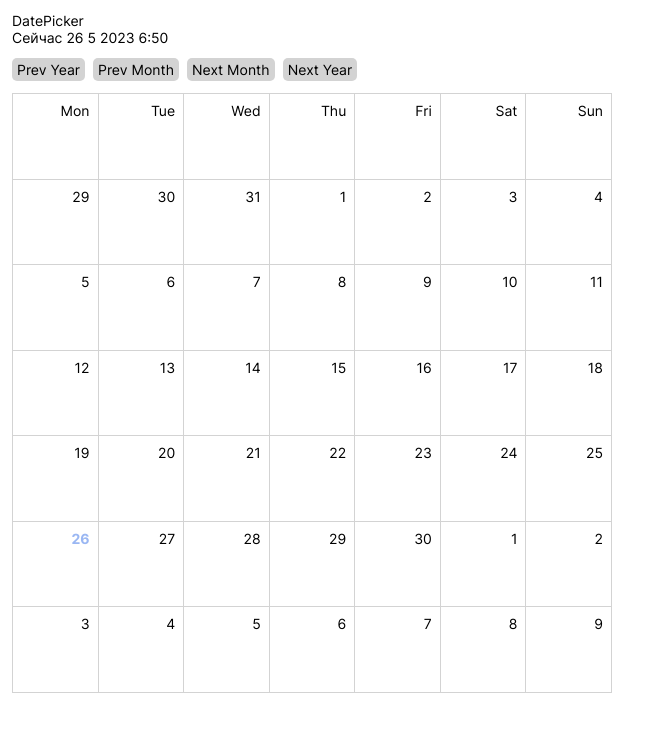
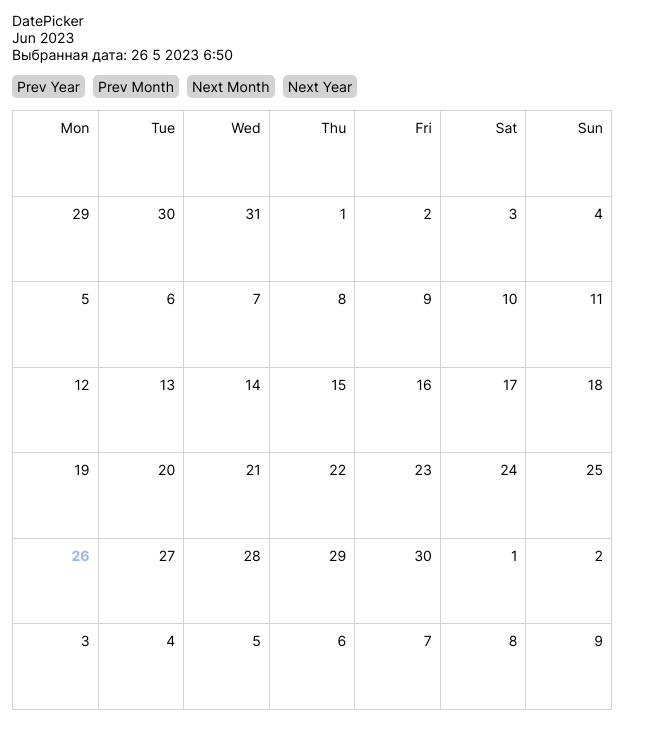
Before and after one commit to VladimirBvt/SuperDatePicker, a React (Create React App) app: page / in a window 1280 px wide. Shown: the top 748 px of the page, without its empty margins (0-663 px from the left). Built offline with nearby package versions, Linux system fonts and the light colour scheme.

Commit message:
Fix bug.

```diff
--- a/src/components/DatePicker/DatePicker.tsx
+++ b/src/components/DatePicker/DatePicker.tsx
@@ -37,9 +37,6 @@ interface IDateCellItem {
   date: number;
   month: number;
   year: number;
-
-  isToday?: boolean;
-  isSelected?: boolean;
 }
 
 const getDaysAmountInAMonth = (year: number, month: number) => {
@@ -48,12 +45,26 @@ const getDaysAmountInAMonth = (year: number, month: number) => {
   return nextMonthDate.getDate()
 }
 
+const sundayWeekToMondayWeekDayMap: Record<number, number> = {
+  0: 6,
+  1: 0,
+  2: 1,
+  3: 2,
+  4: 3,
+  5: 4,
+  6: 5,
+}
+
+const getDayOfTheWeek = (date: Date) => {
+  const day = date.getDay()
+
+  return sundayWeekToMondayWeekDayMap[day]
+}
+
 const getPreviousMonthDays = (year: number, month: number) => {
   const currentMonthFirstDay = new Date(year, month, 1)
-  const dayOfTheWeek = currentMonthFirstDay.getDay()
   // сколько нужно взять дней из предыдущего месяца
-  const prevMonthCellsAmount = dayOfTheWeek -1
-
+  const prevMonthCellsAmount = getDayOfTheWeek(currentMonthFirstDay)
   // количество дней в предыдущем месяце
   const daysAmountInPrevMonth = getDaysAmountInAMonth(year, month -1)
 
@@ -75,11 +86,8 @@ const getPreviousMonthDays = (year: number, month: number) => {
 const VISIBLE_CELLS_AMOUNT = 7 * 6
 
 const getNextMonthDays = (year: number, month: number) => {
-  //
   const currentMonthFirstDay = new Date(year, month, 1)
-  const dayOfTheWeek = currentMonthFirstDay.getDay()
-  const prevMonthCellsAmount = dayOfTheWeek -1
-  //
+  const prevMonthCellsAmount = getDayOfTheWeek(currentMonthFirstDay)
 
   const daysAmount = getDaysAmountInAMonth(year, month)
 
@@ -113,6 +121,16 @@ const getCurrentMonthDays = (year: number, month: number, numberOfDays: number)
 
   return dateCells
 }
+
+const getMinute = (minute: number) => {
+  if (minute < 10) {
+    return `0${minute}`
+  } else {
+    return minute
+  }
+}
+
+
 
 
 const DatePicker = ({ value, onChange, min, max }: IDatePickerProps) => {
@@ -174,19 +192,14 @@ const DatePicker = ({ value, onChange, min, max }: IDatePickerProps) => {
     }
   }
 
-  const getMinute = (minute: number) => {
-    if (minute < 10) {
-      return `0${minute}`
-    } else {
-      return minute
-    }
-  }
-
   return (
     <div>
       DatePicker
       <div>
-        Сейчас {day} {month} {year} {hour}:{getMinute(minute)}
+        {months[fieldMonth]} {fieldYear}
+      </div>
+      <div>
+        Выбранная дата: {day} {month} {year} {hour}:{getMinute(minute)}
       </div>
       <div className={styles.buttons}>
         <button className={styles.button} onClick={prevYear}>Prev Year</button>
```
